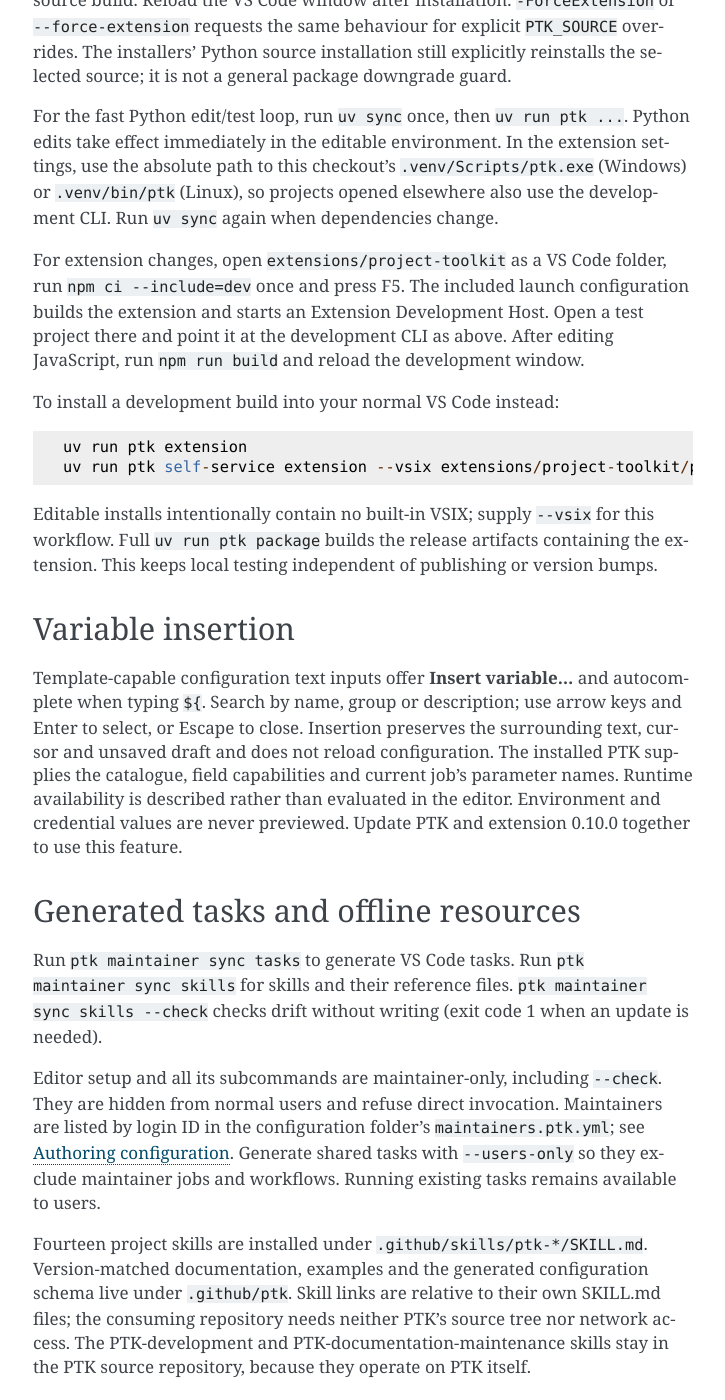
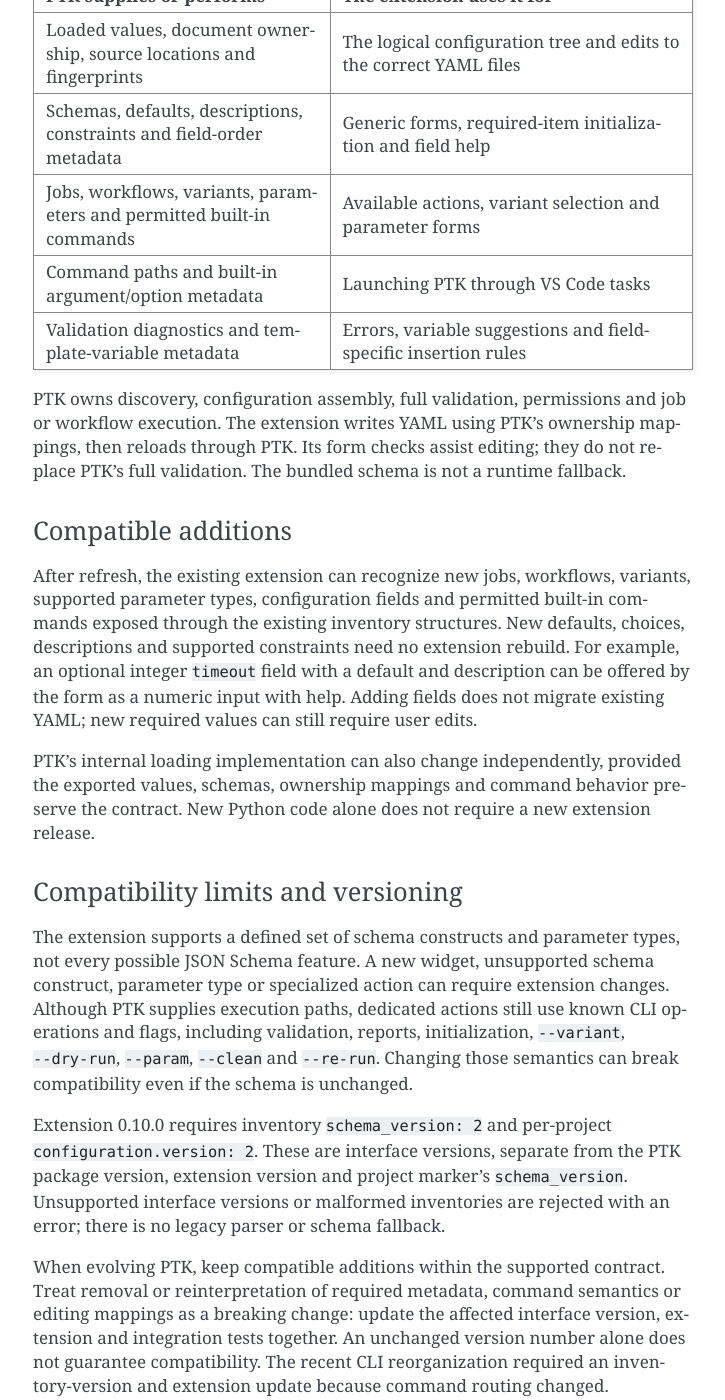
Before and after one commit to eadeva/dummy, a Sphinx documentation site: the page built from docs/editor.rst, in a window 1280 px wide and 1400 px high, scrolled down 2979 px. Shown: the whole window, without its empty margins (387-1112 px from the left). Built offline with Sphinx 7.4.7, drawn with Linux system fonts in a browser that asks for light colours; pages that are not in the unit, such as notebooks, are missing from menus; some of the changed text lies outside the part shown.

Commit message:
Document PTK and extension compatibility contract

```diff
--- a/docs/editor.rst
+++ b/docs/editor.rst
@@ -9,7 +9,7 @@
 Run ``ptk self-service extension`` to install the VSIX bundled with the Python package,
 then open a trusted PTK
 repository or VMR. PTK must be installed on the workspace host and support
-``ptk describe --json``. The extension requires VS Code 1.96 or newer.
+``ptk describe --json --configuration``. The extension requires VS Code 1.96 or newer.
 
 Both installers run extension setup automatically when ``code`` is available.
 Use ``install.ps1 -NoExtension`` or ``install.sh --no-extension`` to skip it.
@@ -43,8 +43,8 @@
 arguments are prompted automatically; the gear lets you supply optional values.
 Credential values and vault passwords stay in PTK's hidden terminal prompts.
 **CLI help** displays ``ptk --help``; **help** opens PTK's HTML help.
-Update PTK from the same checkout to expose the command tree. Older inventories
-retain job actions and CLI help, with an update hint for built-in browsing.
+The command tree requires a supported PTK inventory; incompatible inventories
+show an update error. See :ref:`extension-compatibility`.
 
 Expand a job to check one or more variants. Run, Dry Run, Clean and Re-run launch
 the selected variants in parallel, with a separate named task and terminal for
@@ -67,7 +67,7 @@
 Help is supplied by the installed PTK's schema, generated from Pydantic field
 descriptions. The optional-field selector shows the same help before insertion.
 Open help survives save replies, and typing retains the existing deferred-save
-behavior. Update PTK and the extension together to receive the new descriptions.
+behavior. Compatible additions to PTK's field descriptions appear after refresh.
 
 Tree and form place scalar fields before objects and lists. At the root, scalar
 metadata is followed by repository/project identity, variants and components,
@@ -105,6 +105,84 @@
 integration tests. CI builds downloadable VSIX artifacts on Linux and Windows;
 Marketplace publication is separate. See the extension README for installation,
 settings and manual smoke-test instructions.
+
+.. _extension-compatibility:
+
+PTK and extension compatibility
+-------------------------------
+
+PTK defines the capabilities; the extension presents them. The extension depends
+on PTK's versioned JSON interface and CLI behavior, not only on its configuration
+schema. It starts the configured PTK executable on the workspace host; it does
+not import Python modules or require an exact Python-package release version.
+Discovery calls::
+
+   ptk describe --json --configuration
+
+.. list-table:: Responsibilities at the integration boundary
+   :header-rows: 1
+   :widths: 45 55
+
+   * - PTK supplies or performs
+     - The extension uses it for
+   * - Loaded values, document ownership, source locations and fingerprints
+     - The logical configuration tree and edits to the correct YAML files
+   * - Schemas, defaults, descriptions, constraints and field-order metadata
+     - Generic forms, required-item initialization and field help
+   * - Jobs, workflows, variants, parameters and permitted built-in commands
+     - Available actions, variant selection and parameter forms
+   * - Command paths and built-in argument/option metadata
+     - Launching PTK through VS Code tasks
+   * - Validation diagnostics and template-variable metadata
+     - Errors, variable suggestions and field-specific insertion rules
+
+PTK owns discovery, configuration assembly, full validation, permissions and job
+or workflow execution. The extension writes YAML using PTK's ownership mappings,
+then reloads through PTK. Its form checks assist editing; they do not replace
+PTK's full validation. The bundled schema is not a runtime fallback.
+
+Compatible additions
+~~~~~~~~~~~~~~~~~~~~~
+
+After refresh, the existing extension can recognize new jobs, workflows,
+variants, supported parameter types, configuration fields and permitted built-in
+commands exposed through the existing inventory structures. New defaults,
+choices, descriptions and supported constraints need no extension rebuild.
+For example, an optional integer ``timeout`` field with a default and description
+can be offered by the form as a numeric input with help. Adding fields does not
+migrate existing YAML; new required values can still require user edits.
+
+PTK's internal loading implementation can also change independently, provided
+the exported values, schemas, ownership mappings and command behavior preserve
+the contract. New Python code alone does not require a new extension release.
+
+Compatibility limits and versioning
+~~~~~~~~~~~~~~~~~~~~~~~~~~~~~~~~~~~
+
+The extension supports a defined set of schema constructs and parameter types,
+not every possible JSON Schema feature. A new widget, unsupported schema
+construct, parameter type or specialized action can require extension changes.
+Although PTK supplies execution paths, dedicated actions still use known CLI
+operations and flags, including validation, reports, initialization,
+``--variant``, ``--dry-run``, ``--param``, ``--clean`` and ``--re-run``.
+Changing those semantics can break compatibility even if the schema is unchanged.
+
+Extension 0.10.0 requires inventory ``schema_version: 2`` and per-project
+``configuration.version: 2``. These are interface versions, separate from the
+PTK package version, extension version and project marker's ``schema_version``.
+Unsupported interface versions or malformed inventories are rejected with an
+error; there is no legacy parser or schema fallback.
+
+When evolving PTK, keep compatible additions within the supported contract.
+Treat removal or reinterpretation of required metadata, command semantics or
+editing mappings as a breaking change: update the affected interface version,
+extension and integration tests together. An unchanged version number alone
+does not guarantee compatibility. The recent CLI reorganization required an
+inventory-version and extension update because command routing changed.
+
+Bundling the VSIX in PTK distributes a tested pair; it does not require both
+projects to have matching release numbers. Use the installers or
+``ptk self-service extension`` to apply the bundled extension when needed.
 
 Developing PTK locally
 ----------------------
@@ -156,7 +234,7 @@
 The installed PTK supplies the catalogue, field capabilities and current job's
 parameter names. Runtime availability is described rather than evaluated in
 the editor. Environment and credential values are never previewed.
-Update PTK and extension 0.10.0 together to use this feature.
+The catalogue follows the compatibility contract in :ref:`extension-compatibility`.
 
 Generated tasks and offline resources
 -----------------------------------------
```
Also changed, not shown: other parts of docs/editor.rst (+1 -1 lines), README.md (+7 -0 lines), extensions/project-toolkit/README.md.
